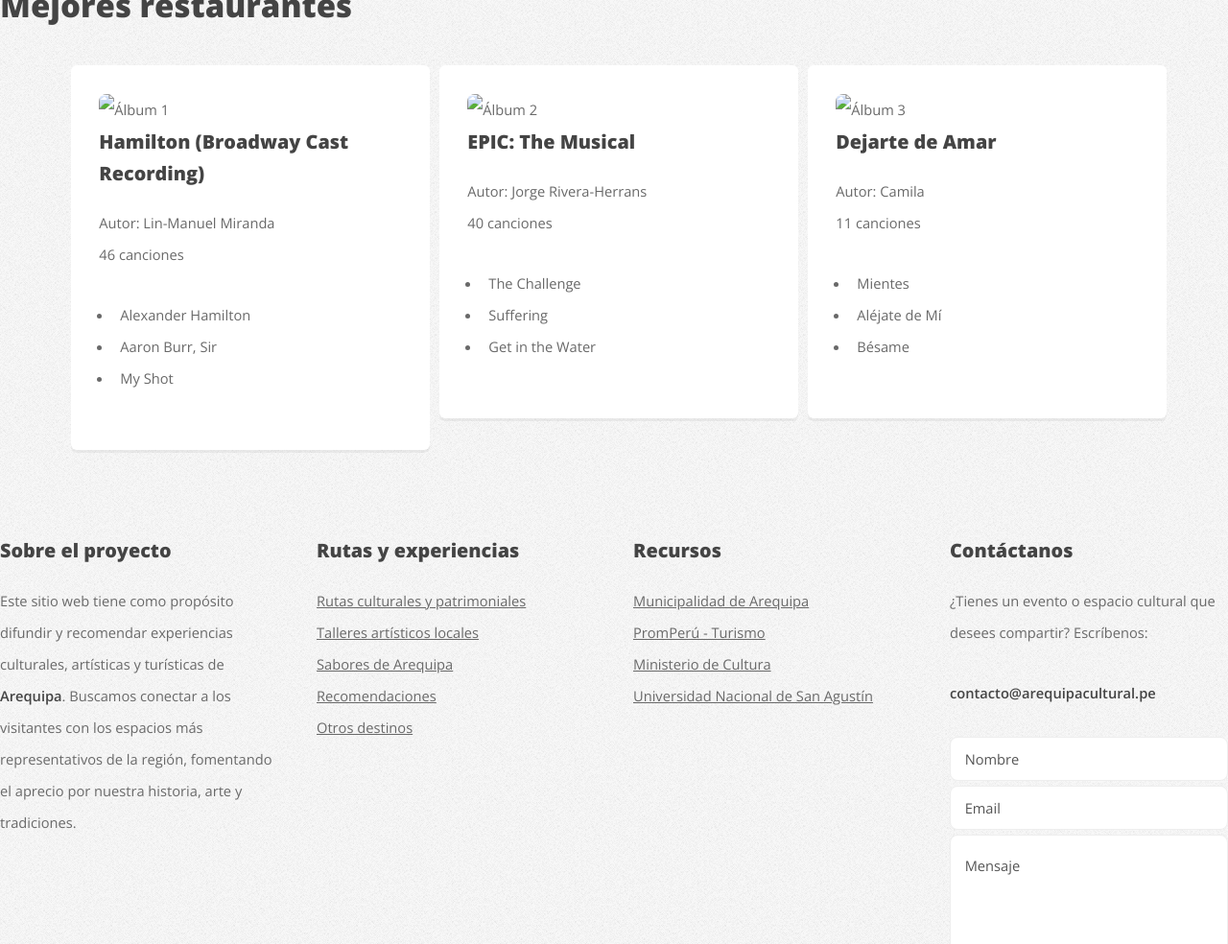
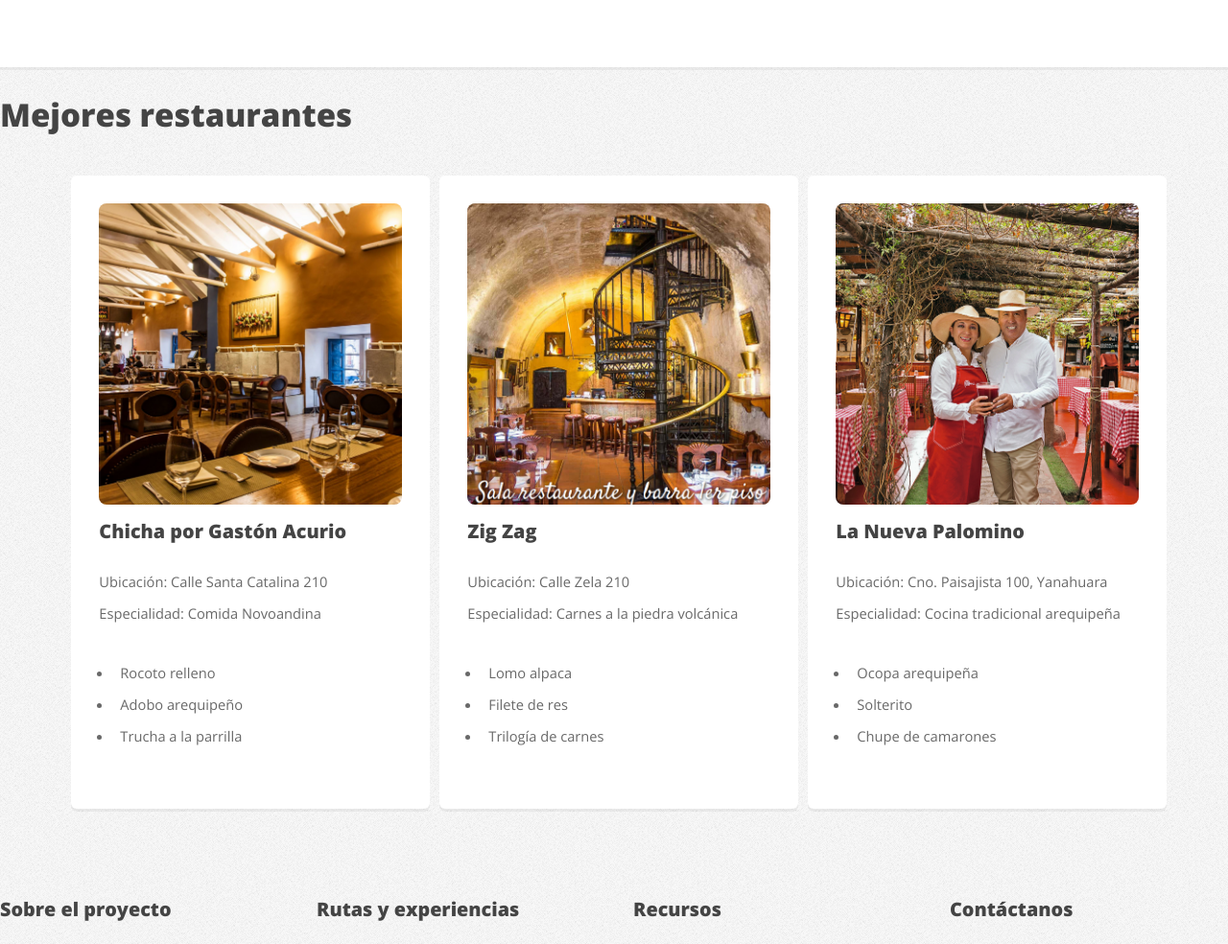
Before and after one commit to DianaLdc/TFG, a plain HTML site: page right-sidebar.html in a window 1280 px wide. Shown: the part 1636-2620 px from the top of the page at 96% size. Drawn offline with nearby package versions, Linux system fonts and the light colour scheme.

Commit message:
Completo frontend

```diff
--- a/right-sidebar.html
+++ b/right-sidebar.html
@@ -167,18 +167,18 @@
 	<br>
 	<h2>Mejores restaurantes</h2>
 	<div class="container">
-	<div class="row gtr-25 albums-fav" style="justify-content: center; margin: 0 auto; max-width: 90%;">
+	<div class="row gtr-25 restaurants-fav" style="justify-content: center; margin: 0 auto; max-width: 90%;">
 		<div class="col-4">
 			<div class="box">
 				<div class="image round">
-					<img src="images/albumf1.png" alt="Álbum 1">
+					<img src="images/restaurant1.png" alt="Restaurante Chicha">
 				</div>
-				<h3>Hamilton (Broadway Cast Recording)</h3>
-				<p>Autor: Lin-Manuel Miranda <br>46 canciones</p>
+				<h3>Chicha por Gastón Acurio</h3>
+				<p>Ubicación: Calle Santa Catalina 210<br>Especialidad: Comida Novoandina</p>
 				<ul>
-					<li>Alexander Hamilton</li>
-					<li>Aaron Burr, Sir</li>
-					<li>My Shot</li>
+					<li>Rocoto relleno</li>
+					<li>Adobo arequipeño</li>
+					<li>Trucha a la parrilla</li>
 				</ul>
 			</div>
 		</div>
@@ -186,14 +186,14 @@
 		<div class="col-4">
 			<div class="box">
 				<div class="image round">
-					<img src="images/albumf2.png" alt="Álbum 2">
+					<img src="images/restaurant2.png" alt="Restaurante Zig Zag">
 				</div>
-				<h3>EPIC: The Musical</h3>
-				<p>Autor: Jorge Rivera-Herrans <br>40 canciones</p>
+				<h3>Zig Zag</h3>
+				<p>Ubicación: Calle Zela 210<br>Especialidad: Carnes a la piedra volcánica</p>
 				<ul>
-					<li>The Challenge</li>
-					<li>Suffering</li>
-					<li>Get in the Water</li>
+					<li>Lomo alpaca</li>
+					<li>Filete de res</li>
+					<li>Trilogía de carnes</li>
 				</ul>
 			</div>
 		</div>
@@ -201,19 +201,20 @@
 		<div class="col-4">
 			<div class="box">
 				<div class="image round">
-					<img src="images/albumf3.png" alt="Álbum 3">
+					<img src="images/restaurant3.png" alt="Restaurante La Nueva Palomino">
 				</div>
-				<h3>Dejarte de Amar</h3>
-				<p>Autor: Camila <br>11 canciones</p>
+				<h3>La Nueva Palomino</h3>
+				<p>Ubicación: Cno. Paisajista 100, Yanahuara<br>Especialidad: Cocina tradicional arequipeña</p>
 				<ul>
-					<li>Mientes</li>
-					<li>Aléjate de Mí</li>
-					<li>Bésame</li>
+					<li>Ocopa arequipeña</li>
+					<li>Solterito</li>
+					<li>Chupe de camarones</li>
 				</ul>
 			</div>
 		</div>
 	</div>
 </div>
+
 
 	<!-- Footer -->
 	<div id="footer-wrapper">
```
Also changed, not shown: images/lugar1.png (added), images/lugar2.png (added), images/lugar3.png (added), images/lugar4.png (added), images/lugar5.png (added), images/lugar6.png (added), images/restaurant1.png (added), images/restaurant2.png (added), images/restaurant3.png (added), 1 other file.
